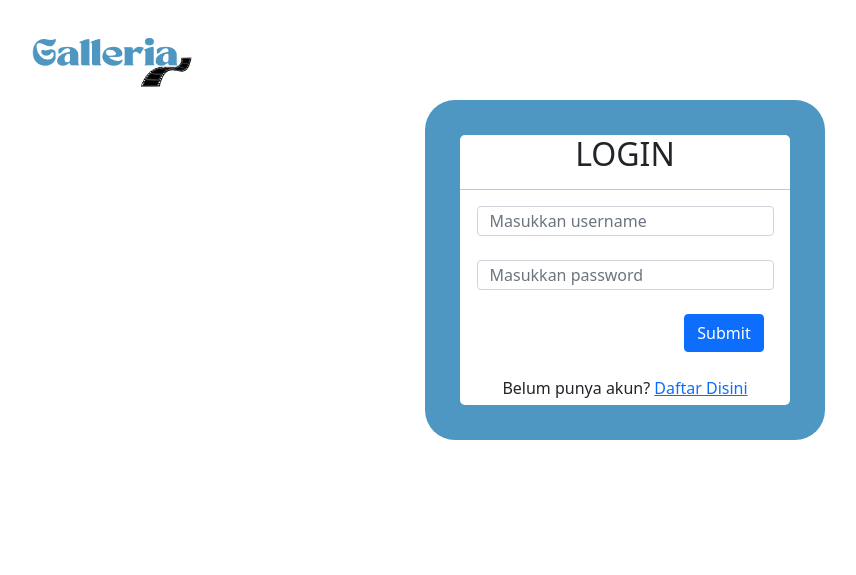
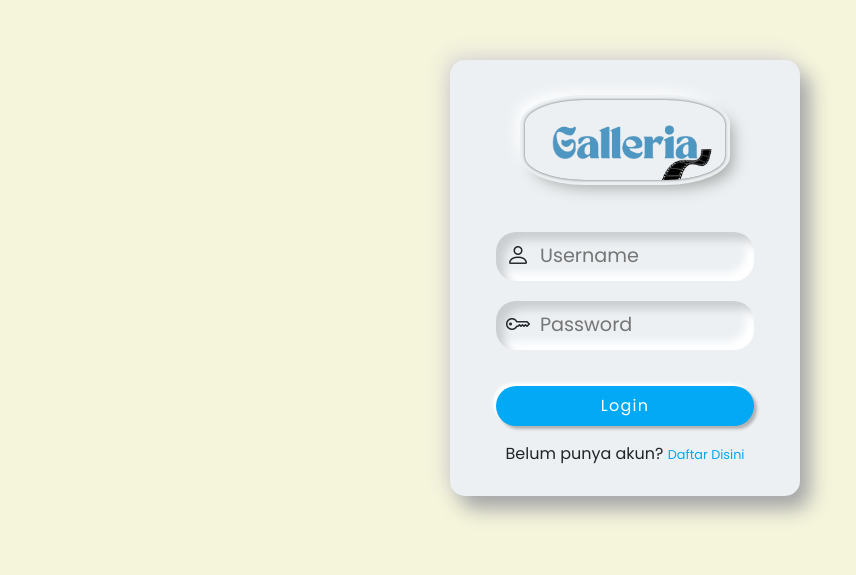
Before and after one commit to sahlaAja/ujikom_galleria_sahla, a PHP site: page /login.php in a window 1280 px wide. Shown: the top 575 px of the page, without its empty margins (15-871 px from the left). Run offline with PHP 8.4, Linux system fonts and the light colour scheme; some libraries are stand-ins or nearby versions.

Commit message:
update login

```diff
--- a/asset.css
+++ b/asset.css
@@ -1,3 +1,99 @@
+/* Importing fonts from Google */
+@import url('https://fonts.googleapis.com/css2?family=Poppins:wght@300;400;500;600;700;800;900&display=swap');
+* {
+    font-family: 'Poppins', sans-serif;
+}
+.wrapper {
+    max-width: 350px;
+    min-height: auto;
+    margin: 80px auto;
+    margin-top: 60px;
+    padding: 40px 30px 30px 30px;
+    background-color: #ecf0f3;
+    border-radius: 15px;
+    box-shadow: 10px 13px 20px #a5a6a7, -5px -5px 20px #dbd8d8;
+}
+
+.logo {
+    width: 80px;
+    margin: auto;
+}
+
+.logo img {
+    width: 100%;
+    height: 80px;
+    object-fit: cover;
+    border-radius: 30%;
+    box-shadow: 0px 0px 3px #5f5f5f,
+        0px 0px 0px 5px #ecf0f3,
+        8px 8px 15px #a7aaa7,
+        -8px -8px 15px #fff;
+}
+
+.wrapper .name {
+    font-weight: 600;
+    font-size: 1.4rem;
+    letter-spacing: 1.3px;
+    padding-left: 10px;
+    color: #555;
+}
+
+.wrapper .form-field input {
+    width: 100%;
+    display: block;
+    border: none;
+    outline: none;
+    background: none;
+    font-size: 1.2rem;
+    color: #666;
+    padding: 10px 15px 10px 10px;
+    /* border: 1px solid red; */
+}
+
+.wrapper .form-field {
+    padding-left: 10px;
+    margin-bottom: 20px;
+    border-radius: 20px;
+    box-shadow: inset 8px 8px 8px #cbced1, inset -8px -8px 8px #fff;
+}
+
+.wrapper .form-field .fas {
+    color: #555;
+}
+
+.wrapper .btn {
+    box-shadow: none;
+    width: 100%;
+    height: 40px;
+    background-color: #03A9F4;
+    color: #fff;
+    border-radius: 25px;
+    box-shadow: 3px 3px 3px #b1b1b1,
+        -3px -3px 3px #fff;
+    letter-spacing: 1.3px;
+}
+
+.wrapper .btn:hover {
+    background-color: #039BE5;
+}
+
+.wrapper a {
+    text-decoration: none;
+    font-size: 0.8rem;
+    color: #03A9F4;
+}
+
+.wrapper a:hover {
+    color: #039BE5;
+}
+
+@media(max-width: 380px) {
+    .wrapper {
+        margin: 30px 20px;
+        padding: 40px 15px 15px 15px;
+    }
+}
+
 body {
     background-color: beige;
 }
@@ -20,22 +116,6 @@ body {
     align-items: center;
 }
 
-.login {
-    width: 400px;
-    height: 340px;
-    background-color: #4e97c2;
-    border-radius: 30px;
-    display: flex;
-    justify-content: center;
-    align-items: center;
-}
-
-.login2 {
-    width: 330px;
-    height: 270px;
-    background-color: white;
-    border-radius: 5px;
-}
 
 .register {
     width: 450px;
--- a/detail_foto.php
+++ b/detail_foto.php
@@ -50,7 +50,7 @@ $query_check = mysqli_query($conn, "SELECT * FROM `like_foto` WHERE `foto_id` =
         <img src="Asset/img/logo.png" class="logo">
     </div>
     <div class="div-img">
-        <div style="height: 350px; width:100%; justify-content:center;display: flex; padding:5px;">
+        <div style="height: 420px; width:100%; justify-content:center;display: flex; padding:5px;">
           <img src="Asset/img/<?php echo $foto['lokasi_file']; ?>" style=" max-width:100%; max-height:100%; object-fit:contain; object-position:center;">
         </div>
         <div class="div-detail">
--- a/login.php
+++ b/login.php
@@ -9,9 +9,10 @@ include "connection.php";
     <meta name="viewport" content="width=device-width, initial-scale=1.0">
     <title>Login | Galleria</title>
     <link rel="stylesheet" href="asset.css">
-    <link href="Asset/bootstrap/dist/css/bootstrap.min.css" rel="stylesheet">
+    <link rel="stylesheet" href="Asset/bootstrap/dist/css/bootstrap.min.css">
     <script src="Asset/bootstrap/dist/js/bootstrap.bundle.min.js"></script>
     <script src="https://cdn.jsdelivr.net/npm/sweetalert2@10"></script>
+    <link rel="stylesheet" href="https://cdn.jsdelivr.net/npm/bootstrap-icons/font/bootstrap-icons.css">
     <style>
         .inputan {
             width: 90%;
@@ -19,28 +20,26 @@ include "connection.php";
         }
     </style>
 </head>
-<body>
-    <div class="header">
-        <img src="Asset/img/logo.png" class="logo">
+<body style="background-color: beige;">
+    <div class="wrapper">
+        <div class="logo">
+        <img src="Asset/img/logo.png">
+        </div>
+        <form class="p-3 mt-3" method="post">
+            <div class="form-field d-flex align-items-center">
+                <i class="bi bi-person" style="font-size: 24px;"></i>
+                <input type="text" name="username" id="userName" placeholder="Username">
+            </div>
+            <div class="form-field d-flex align-items-center">
+                <i class="bi bi-key" style="font-size: 24px;"></i>
+                <input type="password" name="password" id="pwd" placeholder="Password">
+            </div>
+            <button class="btn mt-3" type="submit" name="submit">Login</button>
+        </form>
+        <div class="text-center fs-6">
+        Belum punya akun? <a href="register.php">Daftar Disini</a>
+        </div>
     </div>
-    <center>
-        <div class="login">
-            <div class="login2">
-                <center>
-                    <h2>LOGIN</h2>
-                </center>
-                <hr>
-                <form method="post">
-                    <input type="text" name="username" class="form-control inputan" placeholder="Masukkan username" required>
-                    <br>
-                    <input type="password" name="password" class="form-control inputan" placeholder="Masukkan password" required>
-                    <br>
-                    <button class="btn btn-primary" type="submit" name="submit" style="margin-left: 60%">Submit</button><br><br>
-                    Belum punya akun? <a href="register.php">Daftar Disini</a>
-            </div>
-        </div>
-    </center>
-    </form>
 </body>
 </html>
 
```
